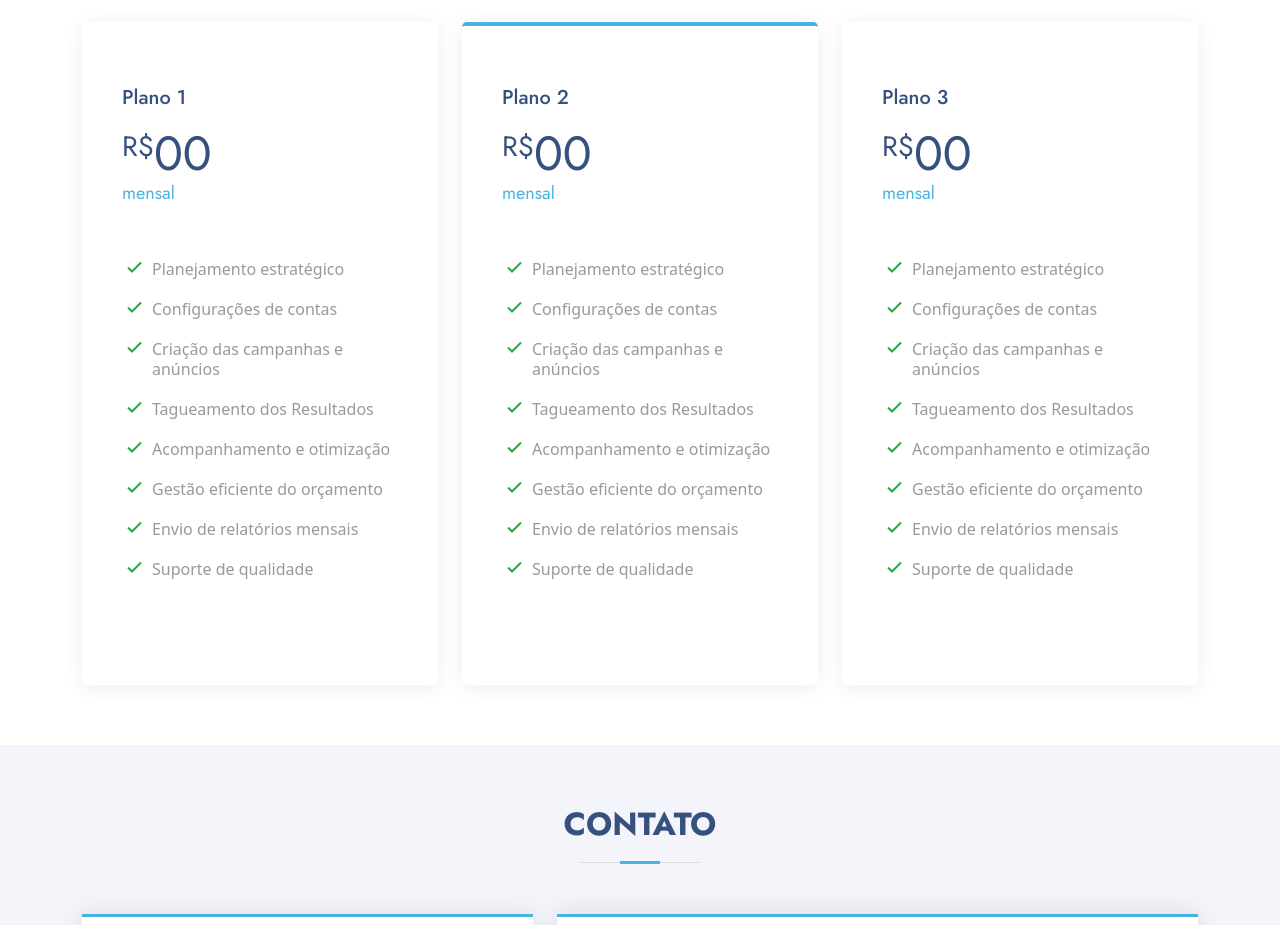
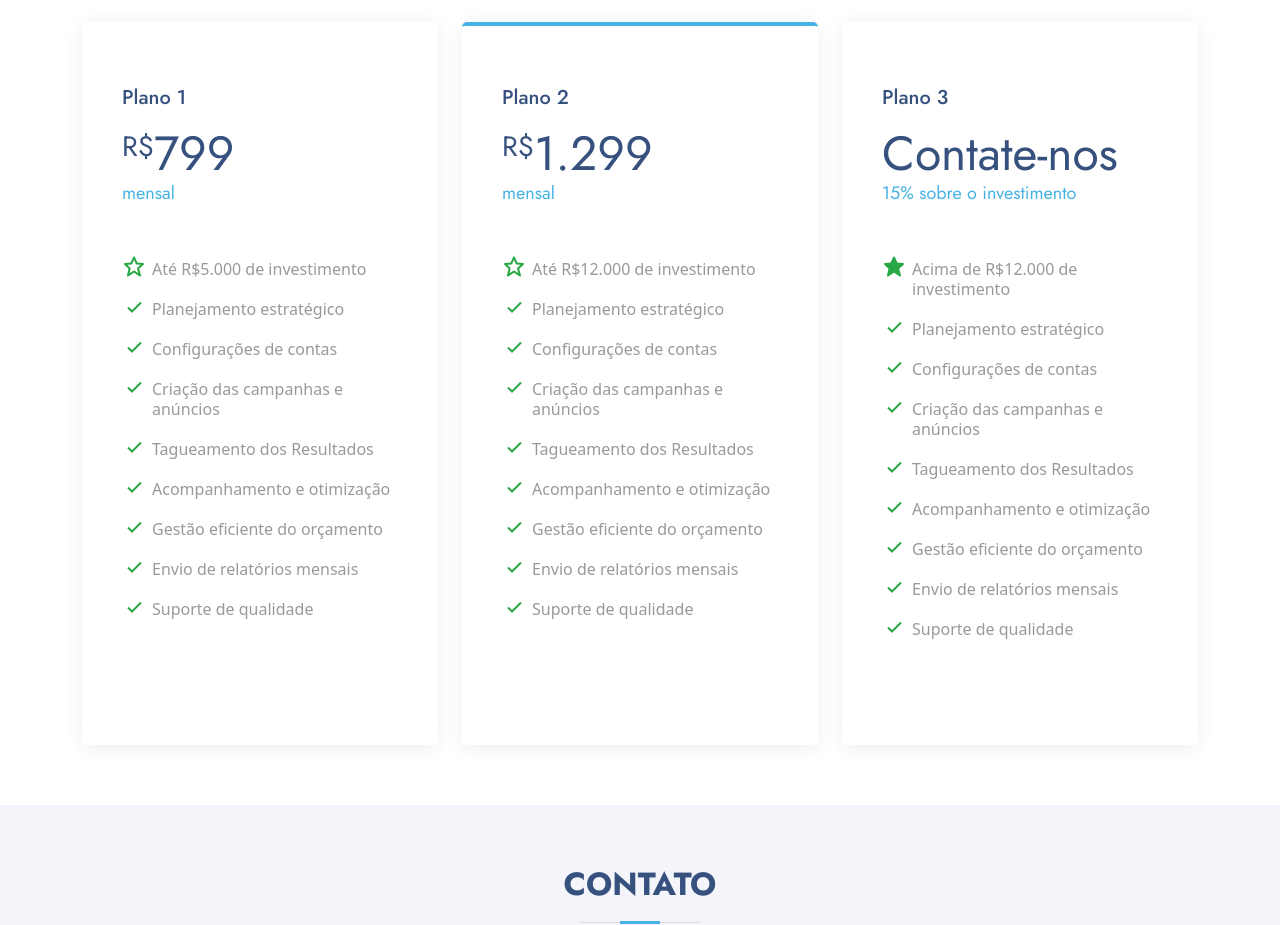
Before and after one commit to VictorC1011/trafego, a plain HTML site: page index.html in a window 1280 px wide. Shown: the part 3040-3965 px from the top of the page. Drawn offline with Linux system fonts and the light colour scheme.

Commit message:
Update index.html

```diff
--- a/index.html
+++ b/index.html
@@ -233,8 +233,9 @@
           <div class="col-lg-4" data-aos="fade-up" data-aos-delay="100">
             <div class="box">
               <h3>Plano 1</h3>
-              <h4><sup>R$</sup>00<span>mensal</span></h4>
+              <h4><sup>R$</sup>799<span>mensal</span></h4>
               <ul>
+                <li><i class="bx bx-star"></i> Até R$5.000 de investimento</li>
                 <li><i class="bx bx-check"></i> Planejamento estratégico</li>
                 <li><i class="bx bx-check"></i> Configurações de contas</li>
                 <li><i class="bx bx-check"></i> Criação das campanhas e anúncios</li>
@@ -251,8 +252,9 @@
           <div class="col-lg-4 mt-4 mt-lg-0" data-aos="fade-up" data-aos-delay="200">
             <div class="box featured">
               <h3>Plano 2</h3>
-              <h4><sup>R$</sup>00<span>mensal</span></h4>
+              <h4><sup>R$</sup>1.299<span>mensal</span></h4>
               <ul>
+                <li><i class="bx bx-star"></i> Até R$12.000 de investimento</li>
                 <li><i class="bx bx-check"></i> Planejamento estratégico</li>
                 <li><i class="bx bx-check"></i> Configurações de contas</li>
                 <li><i class="bx bx-check"></i> Criação das campanhas e anúncios</li>
@@ -269,8 +271,9 @@
           <div class="col-lg-4 mt-4 mt-lg-0" data-aos="fade-up" data-aos-delay="300">
             <div class="box">
               <h3>Plano 3</h3>
-              <h4><sup>R$</sup>00<span>mensal</span></h4>
+              <h4>Contate-nos<span>15% sobre o investimento</span></h4>
               <ul>
+                <li><i class="bx bxs-star"></i> Acima de R$12.000 de investimento</li>
                 <li><i class="bx bx-check"></i> Planejamento estratégico</li>
                 <li><i class="bx bx-check"></i> Configurações de contas</li>
                 <li><i class="bx bx-check"></i> Criação das campanhas e anúncios</li>
```
